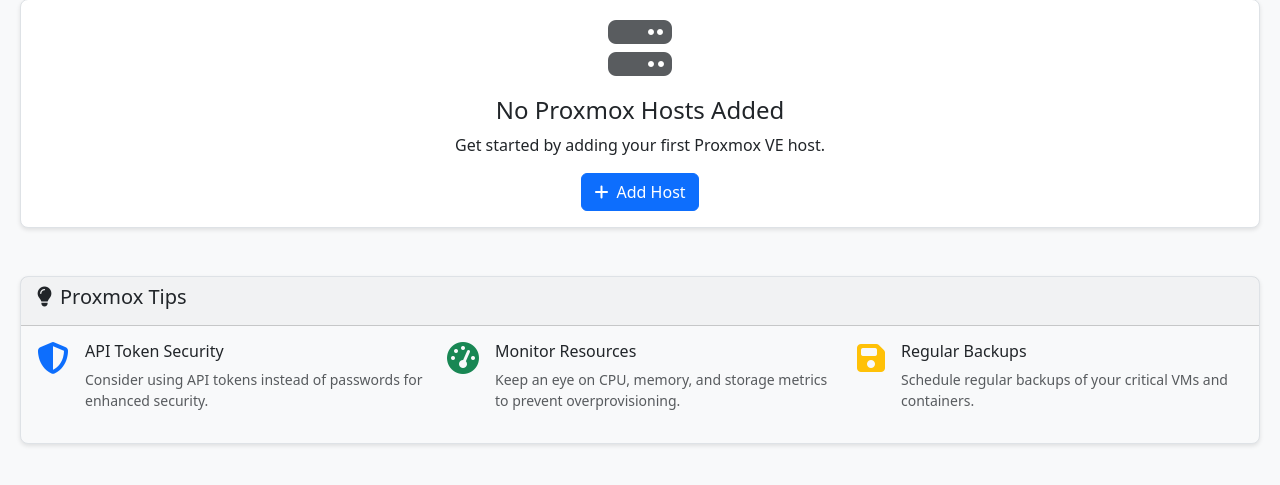
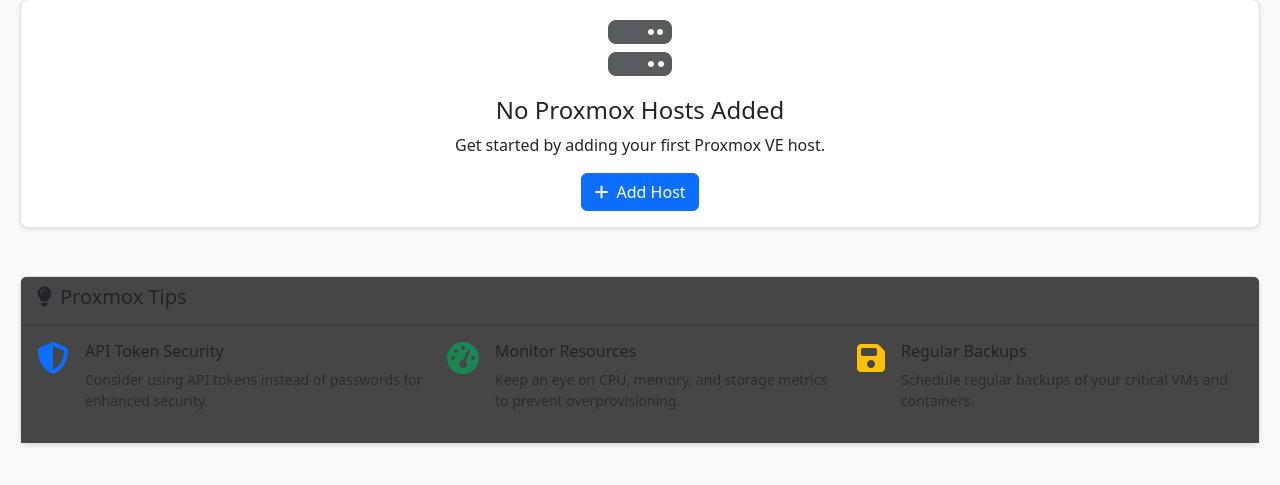
Before and after one commit to fabriziosalmi/proxima-ui, a Flask app: page / in a window 1280 px wide. Shown: the part 197-682 px from the top of the page. Run offline with Flask 2, Linux system fonts and the light colour scheme; some libraries are stand-ins or nearby versions.

Commit message:
dirty css fix

```diff
--- a/app/templates/index.html
+++ b/app/templates/index.html
@@ -369,10 +369,10 @@
 <div class="row mt-5">
     <div class="col-12">
         <div class="card bg-light">
-            <div class="card-header">
+            <div class="card-header" style="background-color: #464646;">
                 <h5><i class="fas fa-lightbulb me-2"></i>Proxmox Tips</h5>
             </div>
-            <div class="card-body">
+            <div class="card-body" style="background-color: #464646;">
                 <div class="row">
                     <div class="col-md-4">
                         <div class="d-flex">
```
